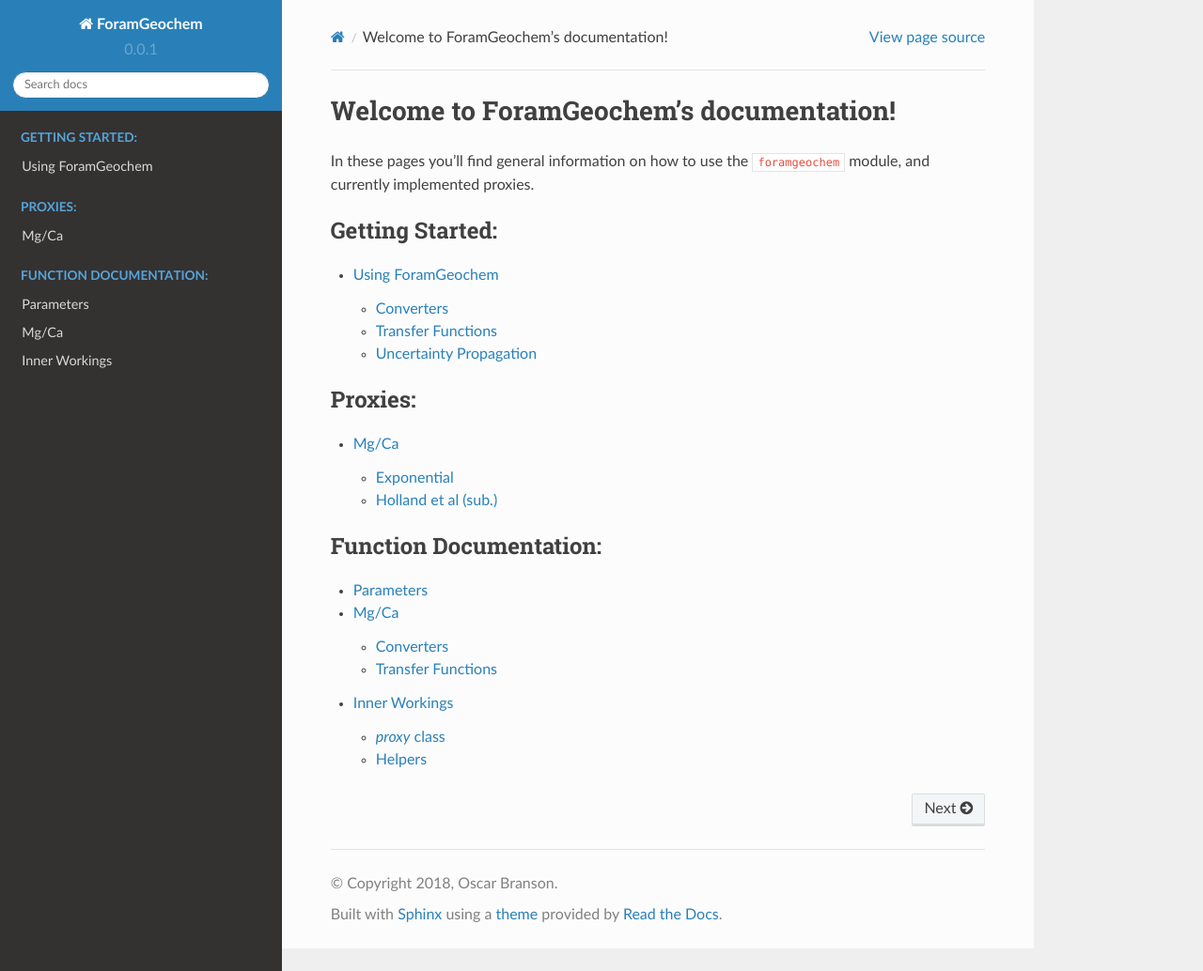
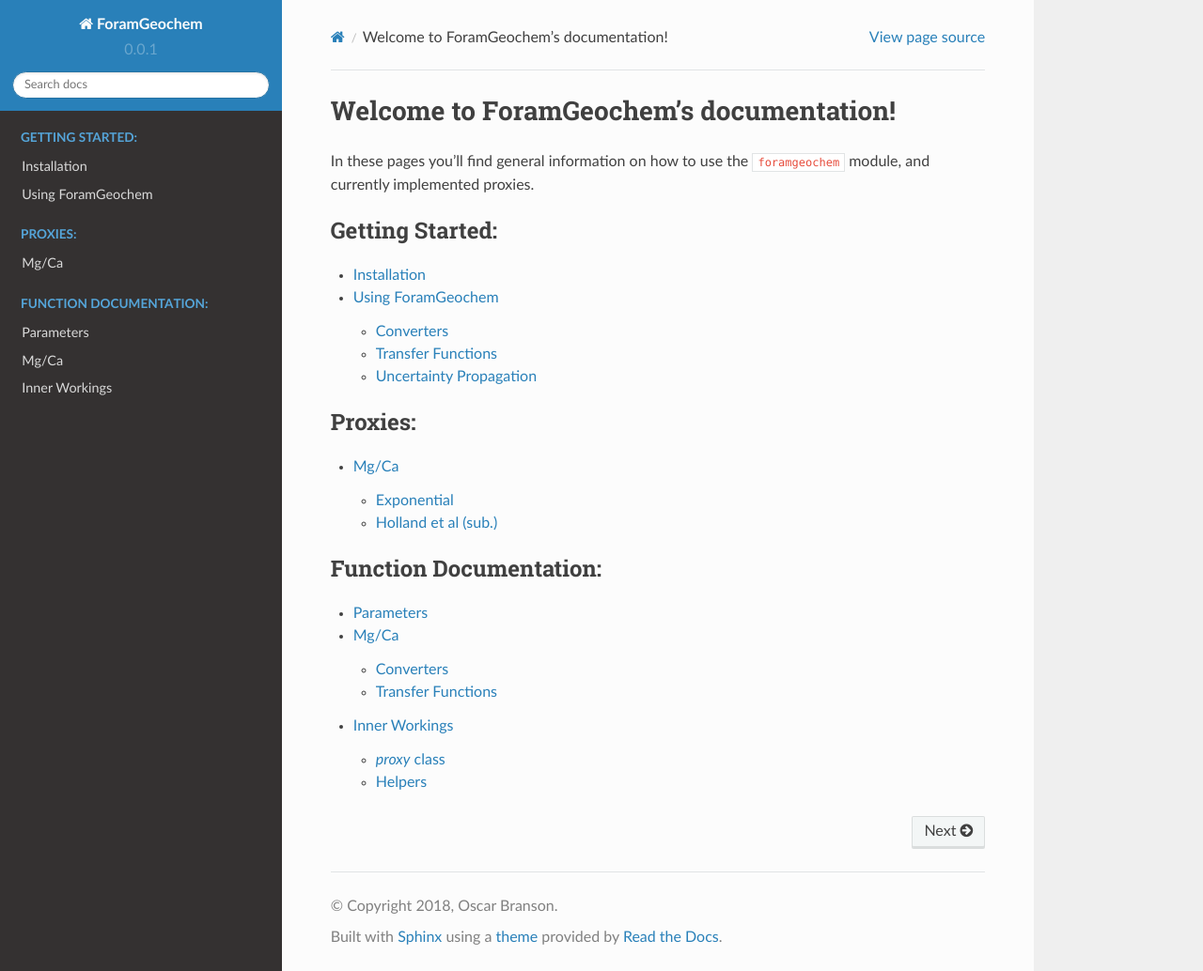
Before and after one commit to oscarbranson/ForamGeochem, a Sphinx documentation site: the page built from docs/source/index.rst, in a window 1280 px wide and 1034 px high. Shown: the whole window at 94% size. Built offline with Sphinx 7.4.7 and the Read the Docs theme 2.0.0, drawn with Linux system fonts in a browser that asks for light colours; some of the changed lines change nothing that is shown.

Commit message:
install placeholder

```diff
--- /dev/null
+++ b/docs/source/general/install.rst
@@ -0,0 +1,5 @@
+============
+Installation
+============
+
+.. todo :: this bit.
--- a/docs/source/index.rst
+++ b/docs/source/index.rst
@@ -12,7 +12,8 @@
     :maxdepth: 2
     :caption: Getting Started:
 
-    general/index.rst
+    general/install.rst
+    general/basics.rst
 
 .. toctree ::
     :maxdepth: 2
```
Also changed, not shown: docs/source/general/basics.rst (line endings or trailing spaces).
